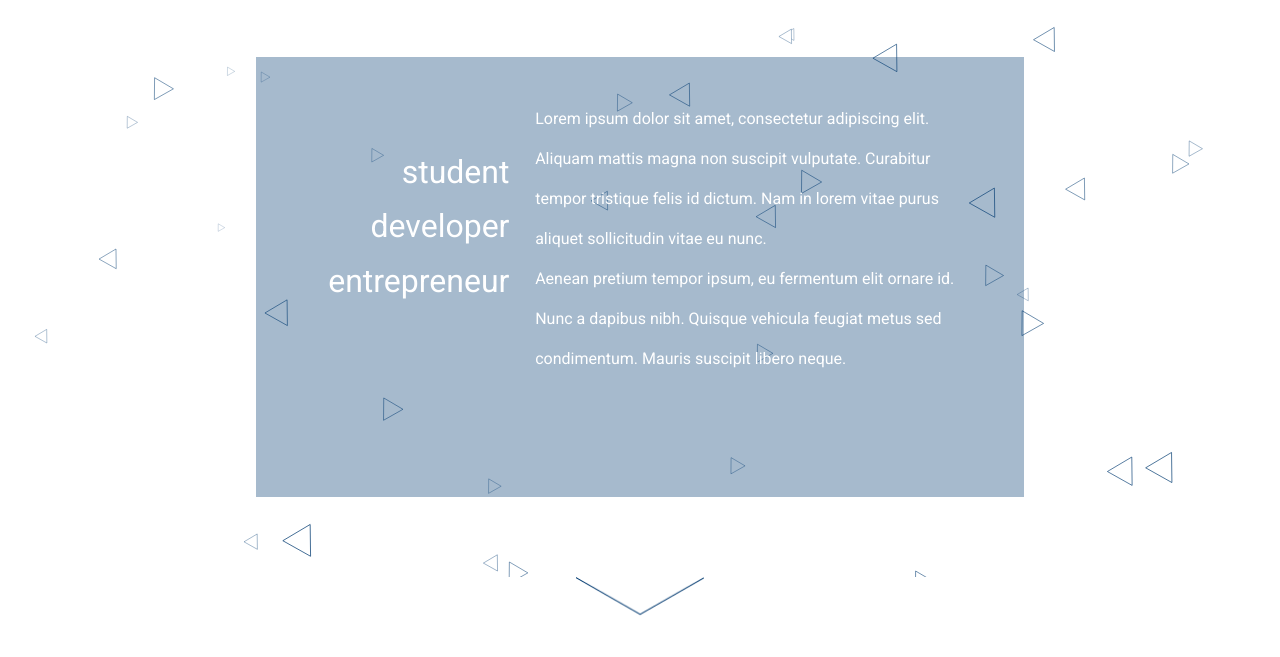
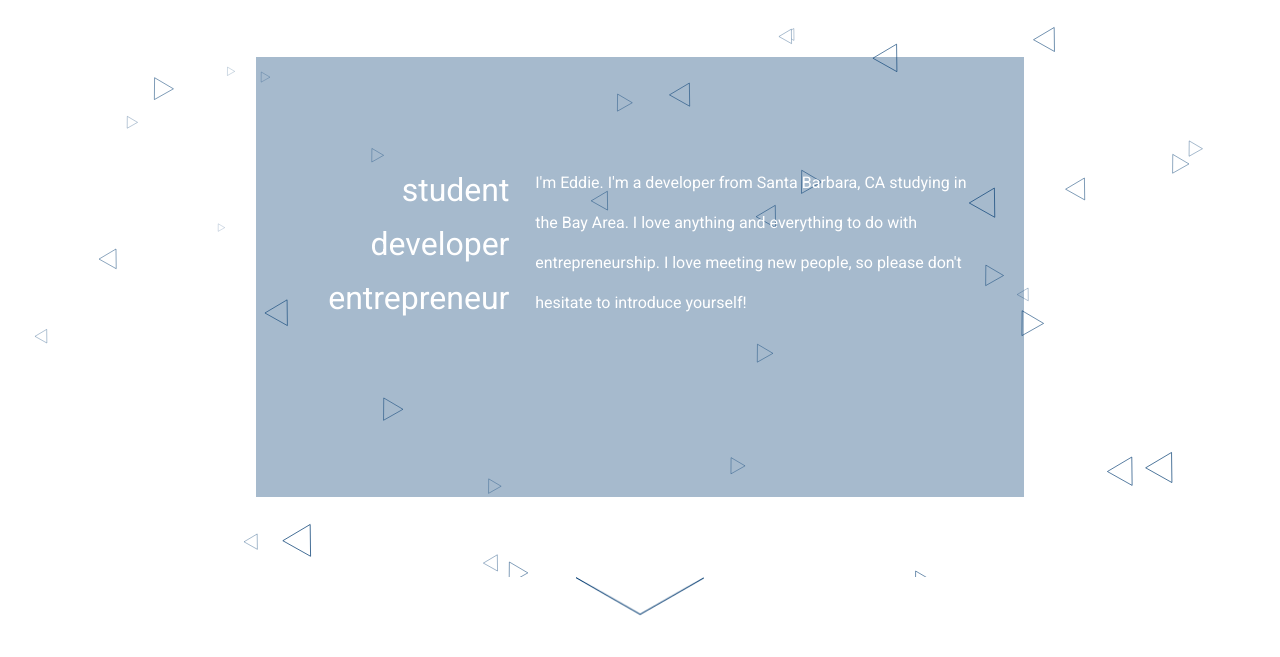
Before and after one commit to eddieconk/eddieconk.github.io, a plain HTML site: page index.html in a window 1280 px wide. Shown: the part 143-800 px from the top of the page. Drawn offline with nearby package versions, Linux system fonts and the light colour scheme.

Commit message:
replaced placeholder landing text

```diff
--- a/assets/css/style.css
+++ b/assets/css/style.css
@@ -97,7 +97,8 @@
 
 #intro-left-text {
 	position: relative;
-	top: 20%;
+	top: 24%;
+	height: 42%;
 }
 #intro-right {
 	position: relative;
@@ -111,7 +112,8 @@
 	padding-left: 5%;
 	padding-right: 10%;
 	line-height: 2.5em;
-	top: 9.5%;
+	top: 24%;
+	height: 42%;
 }
 
 .button {
--- a/index.html
+++ b/index.html
@@ -42,8 +42,7 @@
                     </div>
                     <div id="intro-right">
                         <div id="intro-right-text">
-                            Lorem ipsum dolor sit amet, consectetur adipiscing elit. Aliquam mattis magna non suscipit vulputate. Curabitur tempor tristique felis id dictum. Nam in lorem vitae purus aliquet sollicitudin vitae eu nunc. <br>
-                            Aenean pretium tempor ipsum, eu fermentum elit ornare id. Nunc a dapibus nibh. Quisque vehicula feugiat metus sed condimentum. Mauris suscipit libero neque.
+                            I'm Eddie. I'm a developer from Santa Barbara, CA studying in the Bay Area. I love anything and everything to do with entrepreneurship. I love meeting new people, so please don't hesitate to introduce yourself!
                         </div>
 
                     </div>
```
